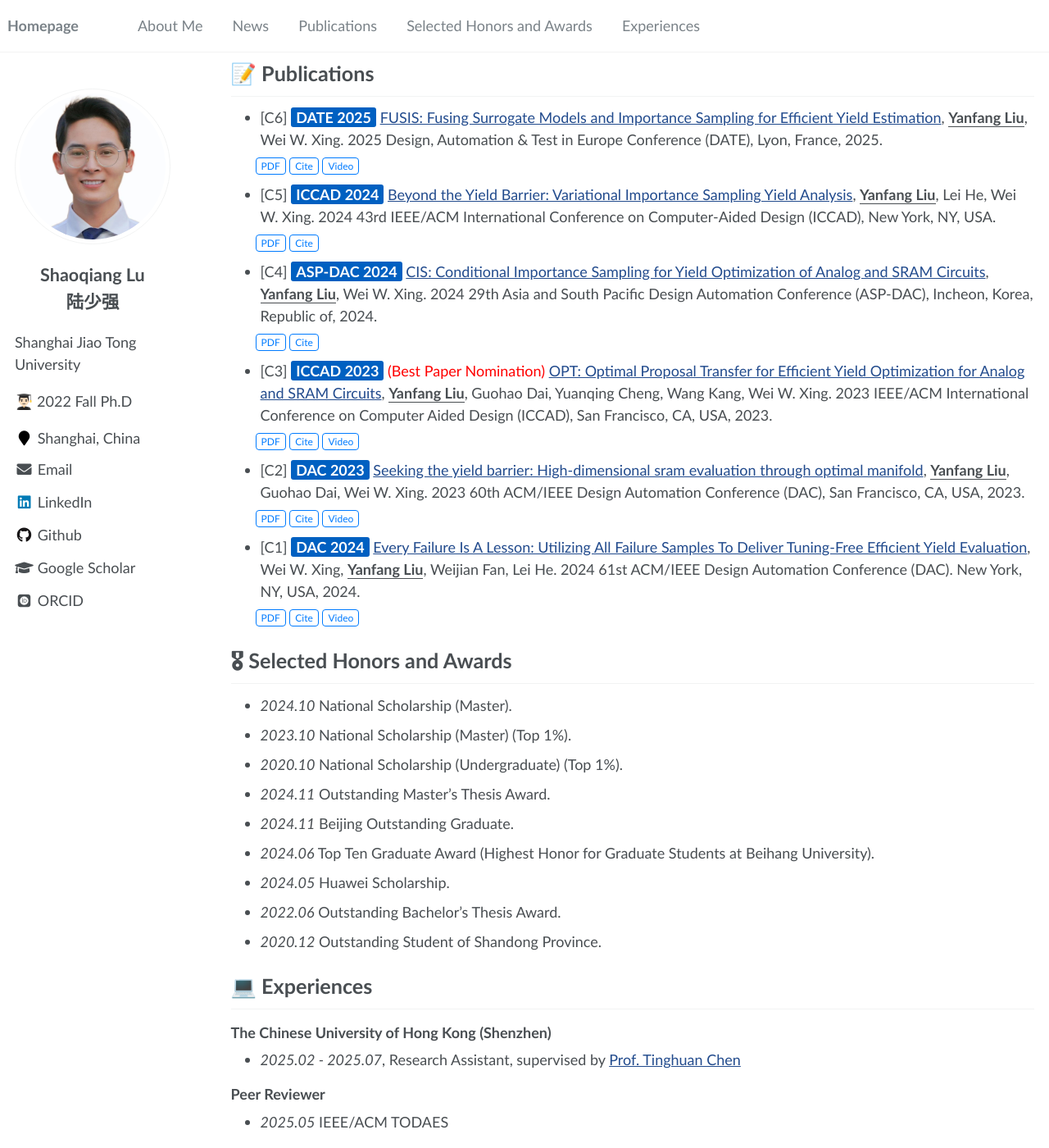
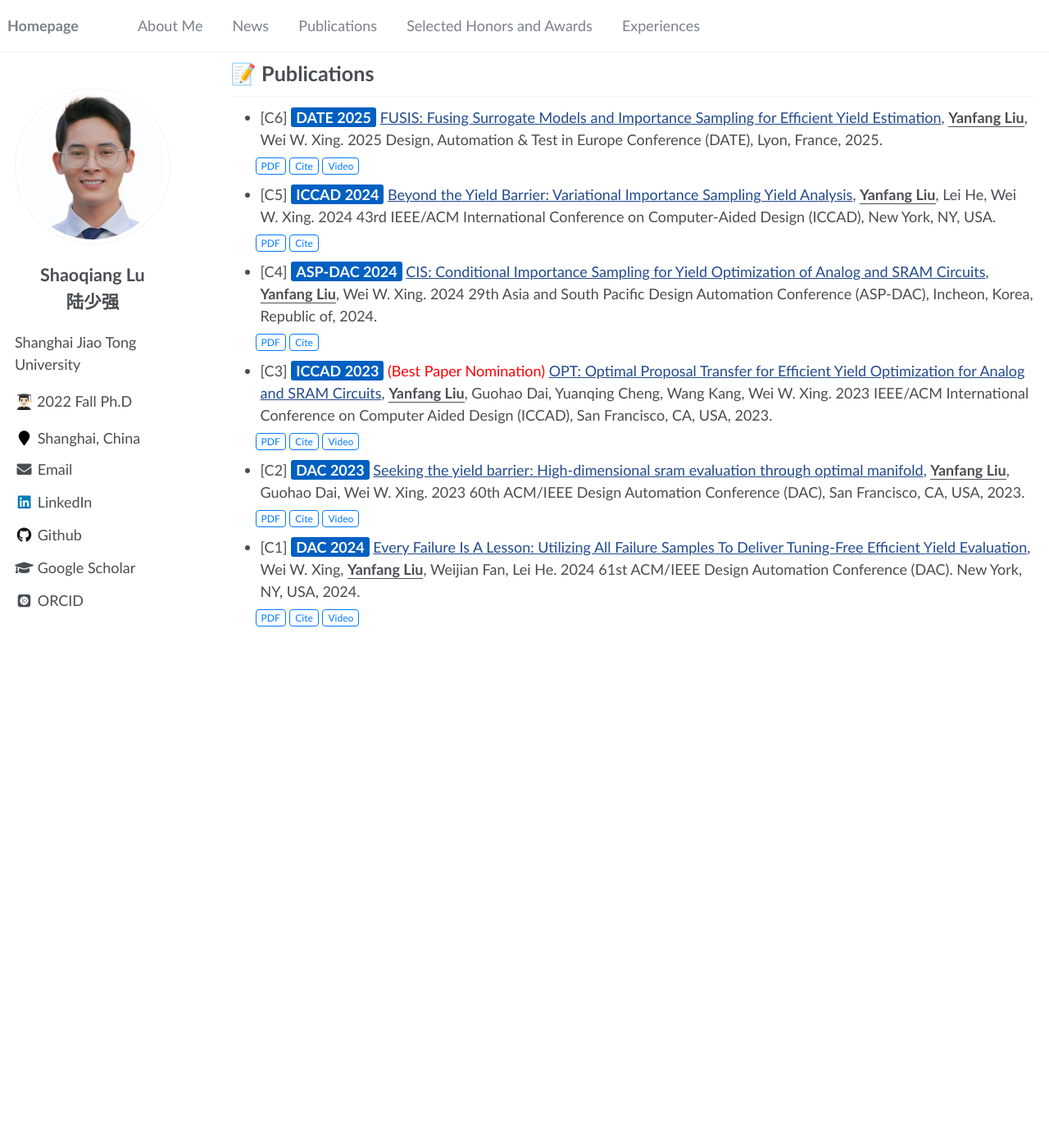
Before and after one commit to ShaoqiangLu/ShaoqangLu.github.io, a Jekyll site: the page built from _pages/about.md, in a window 1280 px wide and 1400 px high, scrolled down 874 px. Shown: the whole window at 82% size. Built offline with Jekyll 4.4.1, drawn with Linux system fonts in a browser that asks for light colours; some web fonts are replaced; after the commit the page ends 1649 px from its top, so only the background shows below that.

Commit message:
Update about.md

```diff
--- a/_pages/about.md
+++ b/_pages/about.md
@@ -215,48 +215,3 @@ I have been a Ph.D. candidate at the School of Integrated Circuits, [Shanghai Ji
       onmouseout="this.style.backgroundColor='white'; this.style.color='#007BFF';">Video</button>
   </a>
 </div>
-
-<!-- ## Journal Paper 👇 -->
-
-<!-- <div style="display: flex; align-items: center;">
-  <div class="badge">CVPR 2016</div>
-  <div>
-    <a href="https://github.com">
-      Lorem ipsum dolor sit amet, consectetur adipiscing elit. Vivamus ornare aliquet ipsum, ac tempus justo dapibus sit amet
-    </a>, A, B, C, <strong>CVPR 2020</strong>
-  </div>
-</div> -->
-
-# 🎖 Selected Honors and Awards
-- *2024.10* National Scholarship (Master).
-- *2023.10* National Scholarship (Master) (Top 1%).
-- *2020.10* National Scholarship (Undergraduate) (Top 1%).
-- *2024.11* Outstanding Master's Thesis Award.
-- *2024.11* Beijing Outstanding Graduate.
-- *2024.06* Top Ten Graduate Award (Highest Honor for Graduate Students at Beihang University).
-<!-- - *2024.04* Outstanding Graduate of Beihang University. -->
-<!-- - *2024.10* Beihang University Merit Student. -->
-- *2024.05* Huawei Scholarship.
-<!-- - *2024.11* Outstanding Master's Thesis Award. -->
-<!-- - *2023.10* National Scholarship (Master) (Top 1%).  -->
-<!-- - *2023.10* Beihang University Merit Student. -->
-- *2022.06* Outstanding Bachelor's Thesis Award.
-- *2020.12* Outstanding Student of Shandong Province.
-<!-- - *2020.10* National Scholarship (Undergraduate) (Top 1%).  -->
-
-<!-- - *2021.09* Lorem ipsum dolor sit amet, consectetur adipiscing elit. Vivamus ornare aliquet ipsum, ac tempus justo dapibus sit amet.  -->
-
-<!-- # 📖 Educations
-- *2019.06 - 2022.04 (now)*, Lorem ipsum dolor sit amet, consectetur adipiscing elit. Vivamus ornare aliquet ipsum, ac tempus justo dapibus sit amet.
-- *2015.09 - 2019.06*, Lorem ipsum dolor sit amet, consectetur adipiscing elit. Vivamus ornare aliquet ipsum, ac tempus justo dapibus sit amet.  -->
-
-<!-- # 💬
-- *2021.06*, Lorem ipsum dolor sit amet, consectetur adipiscing elit. Vivamus ornare aliquet ipsum, ac tempus justo dapibus sit amet.
-- *2021.03*, Lorem ipsum dolor sit amet, consectetur adipiscing elit. Vivamus ornare aliquet ipsum, ac tempus justo dapibus sit amet.  \| [\[video\]](https://github.com/) -->
-
-# 💻 Experiences
-### The Chinese University of Hong Kong (Shenzhen)
-- *2025.02 - 2025.07*, Research Assistant, supervised by [Prof. Tinghuan Chen](https://mypage.cuhk.edu.cn/academics/chentinghuan/)
-
-### Peer Reviewer
-- *2025.05* IEEE/ACM TODAES
```
